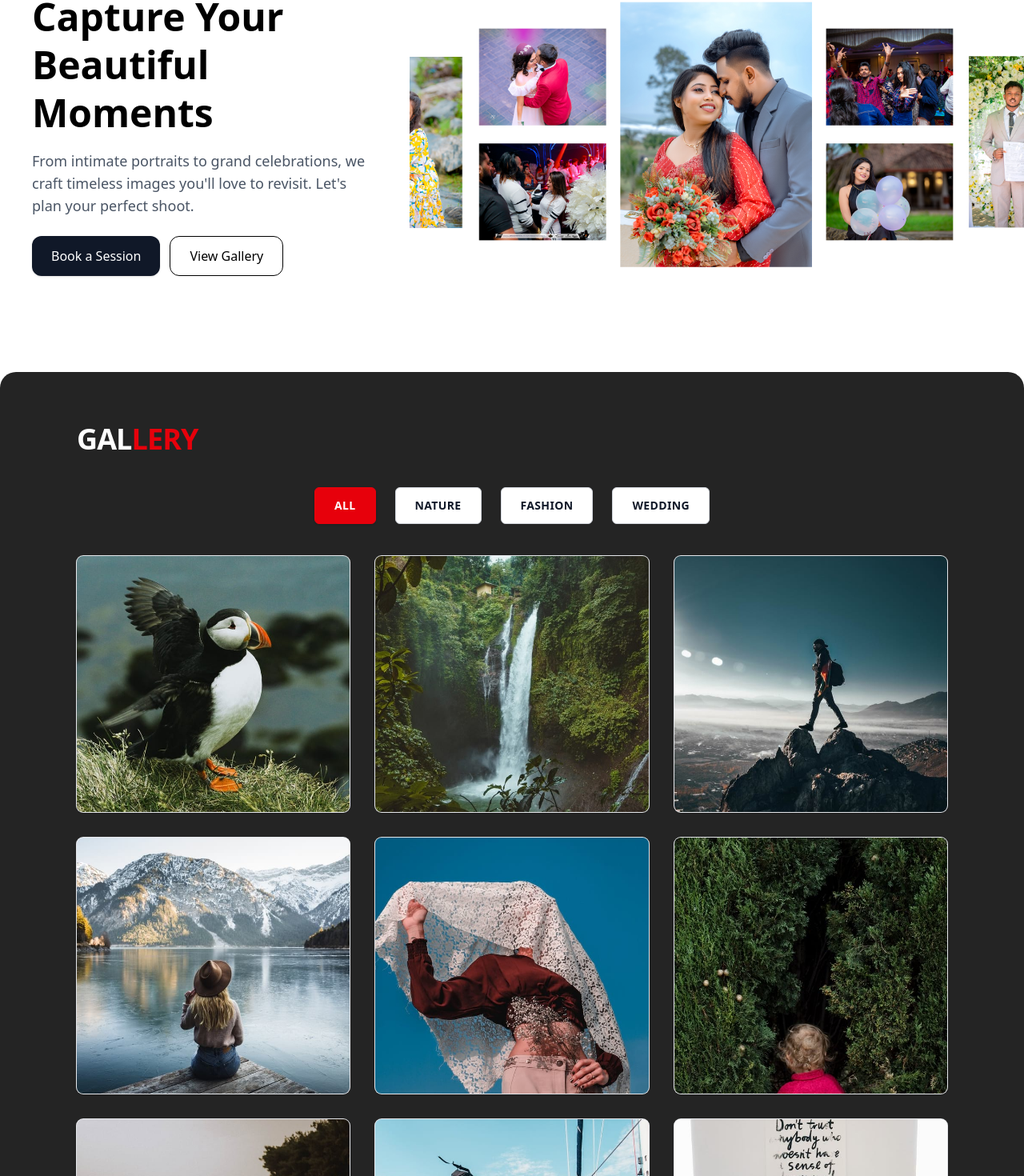
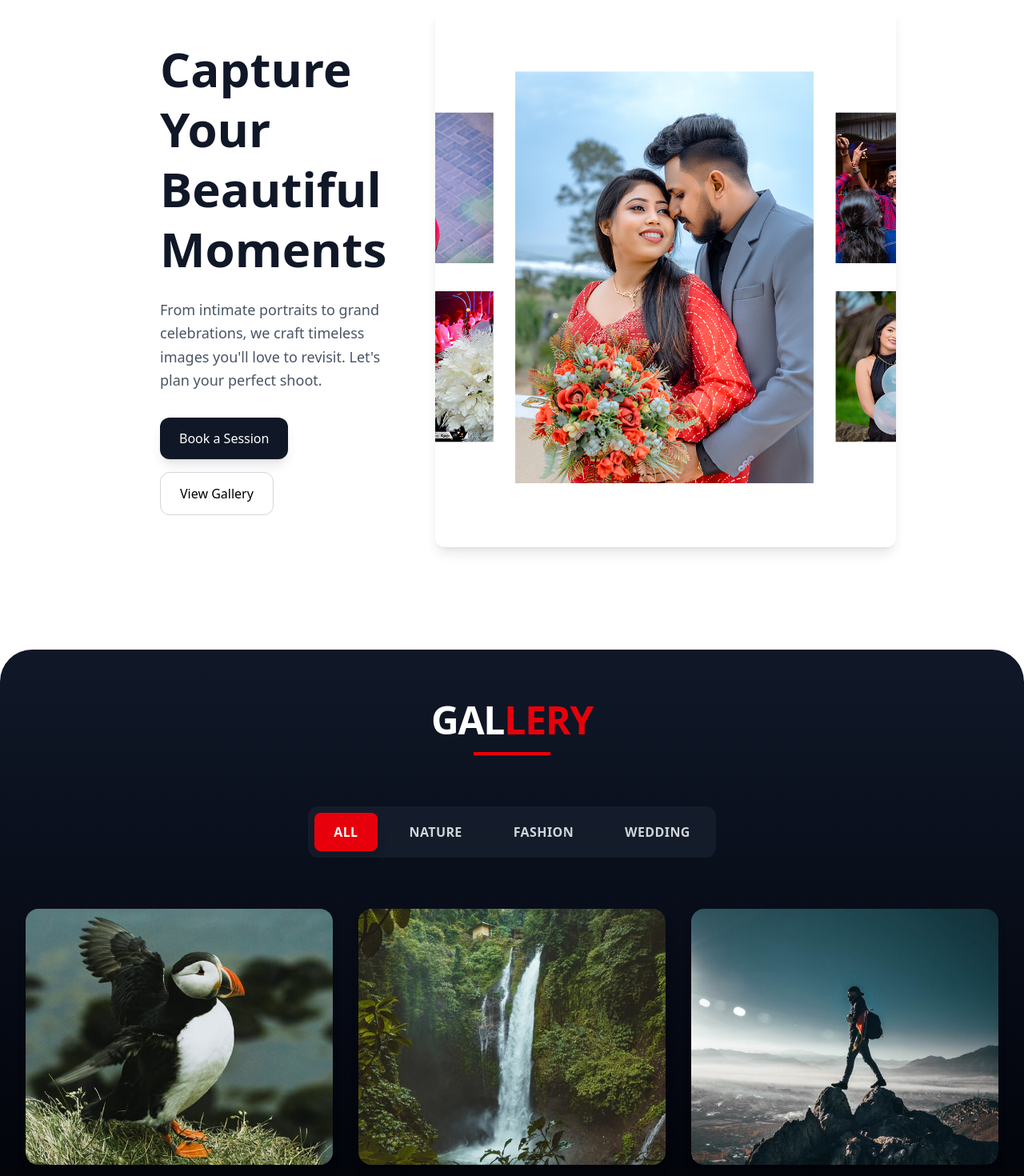
Before and after one commit to theshanGeeth123/JW-studio-system, a React (Vite) app in the folder JW-Studio/: page / in a window 1280 px wide. Shown: the part 243-1713 px from the top of the page at 80% size. Built offline with nearby package versions, Linux system fonts and the light colour scheme.

Commit message:
Fixed the Gallery UI

```diff
--- a/JW-Studio/src/landingPages/ContactUs.jsx
+++ b/JW-Studio/src/landingPages/ContactUs.jsx
@@ -1,27 +1,38 @@
-import React, { useState } from "react";
+import React, { useState, useEffect } from "react";
 import emailjs from "@emailjs/browser";
 import { FaMapMarkerAlt, FaPhoneAlt, FaEnvelope } from "react-icons/fa";
-import '@fortawesome/fontawesome-free/css/all.min.css';
+import "@fortawesome/fontawesome-free/css/all.min.css";
 import NavBar from "./NavBar";
 
-
 export default function ContactUs() {
-  // STATE (fixed: "cosnt" typo)
+  // FORM STATE
   const [name, setName] = useState("");
   const [email, setEmail] = useState("");
   const [message, setMessage] = useState("");
   const [isSending, setIsSending] = useState(false);
 
-  // Your EmailJS credentials (as requested)
-  const serviceId = "service_4q8knyw";
-  const templateId = "template_1scgr2v";
-  const publicKey = "qQpCCm36KM-_sqoMq";
+  // ✅ EmailJS credentials (prefer env vars in production)
+  const serviceId =
+    import.meta.env.VITE_EMAILJS_SERVICE_ID || "service_4q8knyw";
+  const templateId =
+    import.meta.env.VITE_EMAILJS_TEMPLATE_ID || "template_1scgr2v";
+  const publicKey =
+    import.meta.env.VITE_EMAILJS_PUBLIC_KEY || "qQpCCm36KM-_sqoMq";
+
+  // ✅ Init SDK once
+  useEffect(() => {
+    try {
+      emailjs.init({ publicKey });
+    } catch (e) {
+      console.error("EmailJS init failed:", e);
+    }
+  }, [publicKey]);
 
   // SUBMIT
   const handleSubmit = async (e) => {
     e.preventDefault();
 
-    // Build the params to match your EmailJS template vars
+    // These keys MUST match the template variables defined in EmailJS
     const templateParams = {
       from_name: name,
       from_email: email,
@@ -30,15 +41,33 @@ export default function ContactUs() {
 
     try {
       setIsSending(true);
-      await emailjs.send(serviceId, templateId, templateParams, publicKey);
+
+      // After init(), this works without the 4th arg. If you prefer, you can pass it:
+      // await emailjs.send(serviceId, templateId, templateParams, { publicKey });
+      const res = await emailjs.send(serviceId, templateId, templateParams);
+      console.log("EmailJS response:", res);
+
       alert("Thanks! We’ll get back to you soon.");
-      // reset form
       setName("");
       setEmail("");
       setMessage("");
     } catch (err) {
-      console.error("EmailJS error:", err);
-      alert("Sorry, something went wrong while sending your message.");
+      console.error("EmailJS error detail:", {
+        status: err?.status,
+        text: err?.text,
+        message: err?.message,
+        err,
+      });
+
+      const hint =
+        err?.status === 403
+          ? "\nHint: Add your exact origin (protocol + host + port) to EmailJS Allowed Domains."
+          : err?.text || err?.message || "";
+
+      alert(
+        "Sorry, something went wrong while sending your message." +
+          (hint ? `\n${hint}` : "")
+      );
     } finally {
       setIsSending(false);
     }
@@ -47,19 +76,14 @@ export default function ContactUs() {
   return (
     <>
       <NavBar />
-
       <div className="bg-gray-50 text-gray-900 font-sans min-h-screen">
-      {/* Header */}
-
-
-      {/* Main */}
         <main className="container mx-auto px-4 py-12">
           {/* Page Title */}
           <div className="text-center mb-16">
             <h1 className="text-4xl font-bold mb-4">Contact Us</h1>
             <p className="text-lg text-gray-600 max-w-2xl mx-auto">
-            Get in touch with our team for inquiries, bookings, or any questions
-            about our camera studio services.
+              Get in touch with our team for inquiries, bookings, or any
+              questions about our camera studio services.
             </p>
           </div>
 
@@ -68,26 +92,31 @@ export default function ContactUs() {
             {/* Form */}
             <section className="bg-white p-8 rounded-lg shadow-sm border border-gray-100">
               <h2 className="text-2xl font-semibold mb-6">Send Us a Message</h2>
-
-            {/* IMPORTANT: onSubmit wired to EmailJS */}
               <form className="space-y-6" onSubmit={handleSubmit}>
                 <div>
-                <label htmlFor="name" className="block text-sm font-medium mb-1">
+                  <label
+                    htmlFor="name"
+                    className="block text-sm font-medium mb-1"
+                  >
                     Full Name
                   </label>
                   <input
                     type="text"
                     id="name"
-                  name="name" // not required for send(), but fine to keep
+                    name="name"
                     value={name}
                     onChange={(e) => setName(e.target.value)}
                     required
-                  className="w-full px-4 py-3 border border-gray-300 rounded-md focus:outline-none focus:ring-2 focus:ring-gray-200 focus:border-gray-400"
+                    disabled={isSending}
+                    className="w-full px-4 py-3 border border-gray-300 rounded-md focus:outline-none focus:ring-2 focus:ring-gray-200 focus:border-gray-400 disabled:opacity-60"
                   />
                 </div>
 
                 <div>
-                <label htmlFor="email" className="block text-sm font-medium mb-1">
+                  <label
+                    htmlFor="email"
+                    className="block text-sm font-medium mb-1"
+                  >
                     Email Address
                   </label>
                   <input
@@ -97,12 +126,16 @@ export default function ContactUs() {
                     value={email}
                     onChange={(e) => setEmail(e.target.value)}
                     required
-                  className="w-full px-4 py-3 border border-gray-300 rounded-md focus:outline-none focus:ring-2 focus:ring-gray-200 focus:border-gray-400"
+                    disabled={isSending}
+                    className="w-full px-4 py-3 border border-gray-300 rounded-md focus:outline-none focus:ring-2 focus:ring-gray-200 focus:border-gray-400 disabled:opacity-60"
                   />
                 </div>
 
                 <div>
-                <label htmlFor="message" className="block text-sm font-medium mb-1">
+                  <label
+                    htmlFor="message"
+                    className="block text-sm font-medium mb-1"
+                  >
                     Your Message
                   </label>
                   <textarea
@@ -112,7 +145,8 @@ export default function ContactUs() {
                     value={message}
                     onChange={(e) => setMessage(e.target.value)}
                     required
-                  className="w-full px-4 py-3 border border-gray-300 rounded-md focus:outline-none focus:ring-2 focus:ring-gray-200 focus:border-gray-400"
+                    disabled={isSending}
+                    className="w-full px-4 py-3 border border-gray-300 rounded-md focus:outline-none focus:ring-2 focus:ring-gray-200 focus:border-gray-400 disabled:opacity-60"
                   />
                 </div>
 
@@ -132,7 +166,9 @@ export default function ContactUs() {
             <div className="space-y-8">
               {/* Contact Details */}
               <section className="bg-white p-8 rounded-lg shadow-sm border border-gray-100">
-              <h2 className="text-2xl font-semibold mb-6">Contact Information</h2>
+                <h2 className="text-2xl font-semibold mb-6">
+                  Contact Information
+                </h2>
                 <div className="space-y-6">
                   <div className="flex items-start">
                     <div className="bg-gray-100 p-3 rounded-full mr-4">
@@ -141,8 +177,7 @@ export default function ContactUs() {
                     <div>
                       <h3 className="font-medium">Our Studio</h3>
                       <p className="text-gray-600">
-                      123 Photography Lane, Studio District
-                      <br />
+                        123 Photography Lane, Studio District <br />
                         New York, NY 10001
                       </p>
                     </div>
@@ -155,8 +190,7 @@ export default function ContactUs() {
                     <div>
                       <h3 className="font-medium">Phone</h3>
                       <p className="text-gray-600">
-                      +1 (212) 555-7890
-                      <br />
+                        +1 (212) 555-7890 <br />
                         Mon–Fri, 9am–6pm EST
                       </p>
                     </div>
@@ -169,8 +203,7 @@ export default function ContactUs() {
                     <div>
                       <h3 className="font-medium">Email</h3>
                       <p className="text-gray-600">
-                      info@jwstudio.com
-                      <br />
+                        info@jwstudio.com <br />
                         bookings@jwstudio.com
                       </p>
                     </div>
@@ -199,7 +232,9 @@ export default function ContactUs() {
 
           {/* Studio Hours */}
           <section className="max-w-4xl mx-auto mt-16 bg-white p-8 rounded-lg shadow-sm border border-gray-100">
-          <h2 className="text-2xl font-semibold mb-6 text-center">Studio Hours</h2>
+            <h2 className="text-2xl font-semibold mb-6 text-center">
+              Studio Hours
+            </h2>
             <div className="grid grid-cols-2 md:grid-cols-4 gap-6 text-center">
               {[
                 ["Monday", "9:00 AM - 6:00 PM"],
@@ -218,14 +253,10 @@ export default function ContactUs() {
               ))}
             </div>
           </section>
-
         </main>
-
-
-
       </div>
 
-            <footer className="lx-footer relative bg-gray-950 px-4 py-8 text-center text-[#f4f4f4] border-t-1 rounded-t-[20px] shadow-lg b">
+      <footer className="lx-footer relative bg-gray-950 px-4 py-8 text-center text-[#f4f4f4] border-t-1 rounded-t-[20px] shadow-lg">
         {/* Subscribe */}
         <div className="lx-footer__subscribe" data-aos="fade-up">
           <h3 className="mb-4 font-medium">
@@ -259,13 +290,9 @@ export default function ContactUs() {
 
         {/* Meta info */}
         <div className="lx-footer__meta mt-8 text-[#b3b3b3]" data-aos="fade-up">
-        <p>
-          Total Website Visit
-          <br />
-
-        </p>
+          <p>Total Website Visit<br /></p>
           <p className="text-[0.9rem]">
-          Copyright © 2023 All rights reserved | Made {" "}
+            Copyright © 2023 All rights reserved | Made{" "}
             <span className="text-red-600"></span> by{" "}
             <a href="#" className="text-[#00aaff]">
               JW
@@ -273,7 +300,6 @@ export default function ContactUs() {
           </p>
         </div>
       </footer>
-
     </>
   );
 }
--- a/JW-Studio/src/landingPages/Gallery.jsx
+++ b/JW-Studio/src/landingPages/Gallery.jsx
@@ -37,32 +37,33 @@ export default function Gallery() {
     <>
       <NavBar />
 
-      <section className="flex flex-col lg:flex-row pb-20 ">
+      {/* Hero Section */}
+      <section className="flex flex-col lg:flex-row pb-16 lg:pb-24 lg:mx-4 xl:mx-40 mt-8 lg:mt-12">
         {/* Left: content */}
         <div className="basis-full lg:basis-2/5 p-6 lg:p-10 flex items-center">
-          <div className="max-w-xl">
+          <div className="max-w-xl mx-auto lg:mx-0">
             <h1
-              className="text-3xl md:text-5xl font-bold leading-tight"
+              className="text-4xl md:text-5xl lg:text-6xl font-bold leading-tight text-gray-900"
               data-aos="fade-right"
               data-aos-duration="1000"
             >
               Capture Your Beautiful Moments
             </h1>
-            <p className="mt-4 text-gray-600 md:text-lg">
+            <p className="mt-6 text-gray-600 md:text-lg leading-relaxed">
               From intimate portraits to grand celebrations, we craft timeless images
               you'll love to revisit. Let's plan your perfect shoot.
             </p>
 
-            <div className="mt-6 flex flex-wrap gap-3">
+            <div className="mt-8 flex flex-wrap gap-4">
               <a
                 href="/booking"
-                className="inline-flex items-center rounded-xl bg-gray-900 px-6 py-3 text-white font-medium shadow hover:bg-gray-800 focus-visible:outline focus-visible:outline-2 focus-visible:outline-offset-2 focus-visible:outline-gray-900"
+                className="inline-flex items-center rounded-xl bg-gray-900 px-6 py-3.5 text-white font-medium shadow-lg hover:bg-gray-800 hover:shadow-xl transition-all duration-300 focus-visible:outline focus-visible:outline-2 focus-visible:outline-offset-2 focus-visible:outline-gray-900"
               >
                 Book a Session
               </a>
               <a
                 href="/gallery"
-                className="inline-flex items-center rounded-xl border px-6 py-3 font-medium hover:bg-gray-50 focus-visible:outline focus-visible:outline-2 focus-visible:outline-offset-2 focus-visible:outline-gray-300"
+                className="inline-flex items-center rounded-xl border border-gray-300 px-6 py-3.5 font-medium hover:bg-gray-50 hover:shadow-md transition-all duration-300 focus-visible:outline focus-visible:outline-2 focus-visible:outline-offset-2 focus-visible:outline-gray-300"
               >
                 View Gallery
               </a>
@@ -72,7 +73,7 @@ export default function Gallery() {
 
         {/* Right: image */}
         <div
-          className="basis-full lg:basis-3/5 relative flex items-center justify-center bg-gray-100"
+          className="basis-full lg:basis-3/5 relative flex items-center justify-center bg-gray-100 rounded-xl overflow-hidden mx-4 lg:mx-0 shadow-lg"
           data-aos="zoom-in"
           data-aos-duration="2000"
         >
@@ -84,57 +85,78 @@ export default function Gallery() {
         </div>
       </section>
 
-      <section id="gallery-section" className="py-16 bg-black/86 rounded-t-[20px] ">
+      {/* Gallery Section */}
+      <section id="gallery-section" className="py-16 bg-gradient-to-b from-gray-900 to-black rounded-t-[40px] mt-8">
         {/* Local CSS-in-JSX for small animation to mimic the original .animate/zoom */}
         <style>{`
-          @keyframes zoom { from { transform: scale(0.92); opacity: .6 } to { transform: scale(1); opacity: 1 } }
+          @keyframes zoom {
+            from { transform: scale(0.92); opacity: .6 }
+            to { transform: scale(1); opacity: 1 }
+          }
           .animate-zoom { animation: zoom .35s ease-in 1 }
         `}</style>
 
-        <div className="max-w-6xl mx-auto px-4 sm:px-6 lg:px-8 ">
+        <div className="max-w-7xl mx-auto px-4 sm:px-6 lg:px-8">
           {/* Heading */}
-          <h2 className="text-4xl font-extrabold tracking-tight uppercase mb-10 text-white">
+          <div className="text-center mb-12 md:mb-16">
+            <h2 className="text-4xl md:text-5xl font-bold tracking-tight uppercase text-white">
               Gal<span className="text-red-600">lery</span>
             </h2>
+            <div className="w-24 h-1 bg-red-600 mx-auto mt-4"></div>
+          </div>
 
           {/* Filter Pills */}
-          <div className="flex justify-start sm:justify-center">
-            <ul className="inline-flex items-center gap-6">
+          <div className="flex justify-center mb-12 md:mb-16">
+            <div className="inline-flex flex-wrap justify-center gap-3 md:gap-4 bg-gray-800/50 p-2 rounded-xl backdrop-blur-sm">
               {categories.map((cat) => (
-                <li key={cat}>
                 <button
+                  key={cat}
                   type="button"
                   onClick={() => setActive(cat)}
                   aria-pressed={active === cat}
-                    className={`px-6 py-3 rounded-md text-sm font-bold uppercase tracking-wide transition border ${
+                  className={`px-5 py-2.5 md:px-6 md:py-3 rounded-lg text-sm md:text-base font-semibold uppercase tracking-wide transition-all duration-300 ${
                     active === cat
-                        ? "bg-red-600 text-white border-red-600 shadow"
-                        : "bg-white text-gray-900 border-gray-300 hover:bg-gray-100"
+                      ? "bg-red-600 text-white shadow-lg"
+                      : "bg-transparent text-gray-300 hover:text-white hover:bg-gray-700/50"
                   }`}
                 >
                   {cat}
                 </button>
-                </li>
               ))}
-            </ul>
+            </div>
           </div>
 
           {/* Grid */}
-          <div className="mt-10 grid grid-cols-1 sm:grid-cols-2 lg:grid-cols-3 gap-8">
+          <div className="mt-10 grid grid-cols-1 xs:grid-cols-2 sm:grid-cols-2 lg:grid-cols-3 gap-6 md:gap-8">
             {filtered.map((img, idx) => (
-              <figure
+              <div
                 key={`${img.src}-${idx}`}
-                className="group overflow-hidden rounded-lg shadow-sm ring-1 ring-gray-200 bg-white"
+                className="group overflow-hidden rounded-2xl shadow-lg transition-all duration-500 hover:shadow-xl hover:-translate-y-1"
               >
+                <figure className="relative h-72 sm:h-80 w-full overflow-hidden">
                   <img
                     src={img.src}
                     alt={img.alt}
-                  className="h-80 w-full object-cover transition-transform duration-300 group-hover:scale-[1.02] animate-zoom"
+                    className="h-full w-full object-cover transition-transform duration-700 group-hover:scale-105 animate-zoom"
                     loading="lazy"
                   />
+                  <div className="absolute inset-0 bg-gradient-to-t from-black/70 to-transparent opacity-0 group-hover:opacity-100 transition-opacity duration-500 flex items-end">
+                    <div className="p-4 text-white translate-y-4 group-hover:translate-y-0 transition-transform duration-500">
+                      <p className="text-sm font-medium">{img.tag}</p>
+                      <p className="text-xs opacity-90 mt-1">{img.alt}</p>
+                    </div>
+                  </div>
                 </figure>
+              </div>
             ))}
           </div>
+
+          {/* Empty state */}
+          {filtered.length === 0 && (
+            <div className="text-center py-16">
+              <p className="text-gray-400 text-lg">No images found in this category.</p>
+            </div>
+          )}
         </div>
       </section>
     </>
--- a/JW-Studio/src/landingPages/NavBar.jsx
+++ b/JW-Studio/src/landingPages/NavBar.jsx
@@ -61,7 +61,7 @@ export default function NavBar() {
             <img
               src={image3}
               alt="Logo"
-              className="logo-color w-24 md:w-32 lg:w-40 transition-all duration-300 xl:ml-[-30px] 2xl:ml-[-150px] lg:min-w-[150px] pt-5"
+              className="logo-color w-24 md:w-32 lg:w-40 transition-all duration-300 pt-5"
             />
           </a>
         </div>
```
Lines whose indentation alone changed are shown as unchanged.
